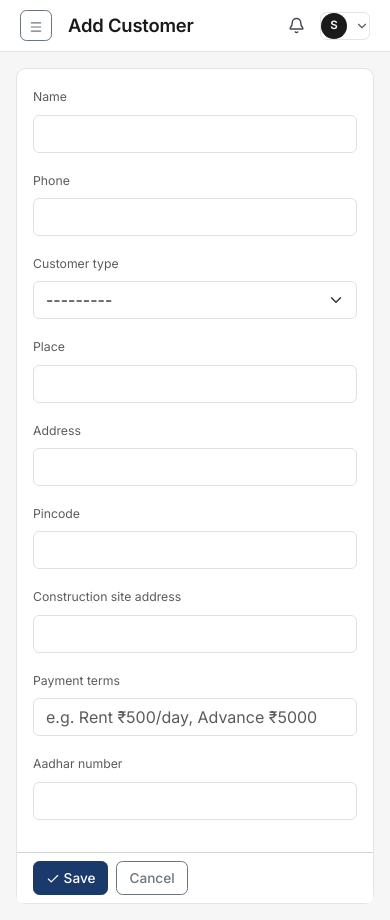
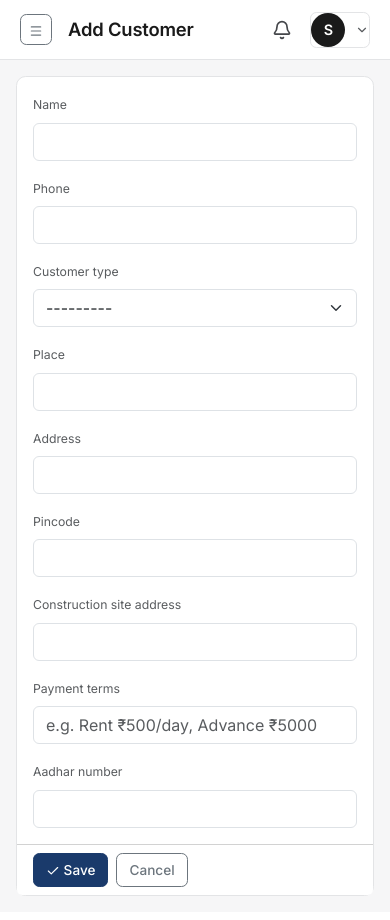
Before and after one commit to aravindarcbe/ssmcentringrentals-crm, a Django app: page /customers/new/ in a window 390 px wide. After the commit the page ends 896 px from the top, so only its background shows below. Run offline with Django 5.2, Linux system fonts and the light colour scheme; the visitor is signed in with stand-in values (Sample User, id 1).

Commit message:
UI polish: icon-only row actions, full-page forms, bigger topbar/login, invoice fidelity
- Edit/Delete/Statement buttons on all list pages are now icon-only with
  tooltips instead of text labels.
- Customer/Material/Receipt/Payment/Purchase/Expense/Category add-edit
  forms are now full-page, multi-column responsive layouts instead of
  narrow fixed-width cards.
- Topbar bell and user-menu are visually larger.
- Login page logo, brand name, and tagline are enlarged to match the
  real card's visual weight.
- Invoice header/footer diagonal banding and the Grand Total box now
  closely match docs/branding/ssm-invoice-template.pdf; removed a
  stray floating header accent shape found during verification.

Co-Authored-By: Claude Sonnet 5 <noreply@anthropic.com>
Claude-Session: https://claude.ai/code/session_01FrhKTpTkRuXGTXAry2N8aU

```diff
--- a/webapp/rentals/templates/base.html
+++ b/webapp/rentals/templates/base.html
@@ -187,6 +187,23 @@
         @media (max-width: 575.98px) {
             .topbar-search { display: none; }
         }
+
+        /* Row-action buttons (Edit/Delete/Statement etc.) as icons, not text
+           labels — a square button sized to match the existing .btn-sm row
+           height, with a tooltip (title attr) carrying the label instead. */
+        .btn-icon {
+            display: inline-flex; align-items: center; justify-content: center;
+            width: 30px; height: 30px; padding: 0; border-radius: 0.35rem; flex-shrink: 0;
+        }
+        .btn-icon svg { width: 15px; height: 15px; }
+
+        /* Topbar: slightly larger notification bell + user menu, per feedback
+           that the top-right felt too small relative to everything else. */
+        .topbar .icon-btn { width: 40px; height: 40px; }
+        .topbar .icon-btn svg { width: 20px; height: 20px; }
+        .topbar .user-pill { padding: 0.35rem 0.8rem 0.35rem 0.35rem; gap: 0.6rem; }
+        .topbar .user-pill .user-avatar { width: 34px; height: 34px; font-size: 0.9rem; }
+        .topbar .user-pill .small { font-size: 0.88rem; }
     </style>
 </head>
 <body>
--- a/webapp/rentals/templates/rentals/_category_rows.html
+++ b/webapp/rentals/templates/rentals/_category_rows.html
@@ -9,11 +9,11 @@
                 <tr>
                     <td>{{ c.name }}</td>
                     <td class="text-end">
-                        <a href="{% url 'rentals:category_edit' c.pk %}" class="btn btn-sm btn-outline-secondary">Edit</a>
-                        <button type="button" class="btn btn-sm btn-outline-secondary text-danger"
+                        <a href="{% url 'rentals:category_edit' c.pk %}" class="btn btn-sm btn-icon btn-outline-secondary" title="Edit"><i data-lucide="pencil"></i></a>
+                        <button type="button" class="btn btn-sm btn-icon btn-outline-secondary text-danger" title="Delete"
                                 hx-delete="{% url 'rentals:category_delete' c.pk %}"
                                 hx-confirm="Delete {{ c.name }}?"
-                                hx-target="closest tr" hx-swap="outerHTML swap:0.15s">Delete</button>
+                                hx-target="closest tr" hx-swap="outerHTML swap:0.15s"><i data-lucide="trash-2"></i></button>
                     </td>
                 </tr>
                 {% empty %}
--- a/webapp/rentals/templates/rentals/_expense_rows.html
+++ b/webapp/rentals/templates/rentals/_expense_rows.html
@@ -14,11 +14,11 @@
                     <td class="money-negative">₹{{ e.amount|money }}</td>
                     <td>{{ e.get_payment_mode_display }}</td>
                     <td class="text-end">
-                        <a href="{% url 'rentals:expense_edit' e.pk %}" class="btn btn-sm btn-outline-secondary">Edit</a>
-                        <button type="button" class="btn btn-sm btn-outline-secondary text-danger"
+                        <a href="{% url 'rentals:expense_edit' e.pk %}" class="btn btn-sm btn-icon btn-outline-secondary" title="Edit"><i data-lucide="pencil"></i></a>
+                        <button type="button" class="btn btn-sm btn-icon btn-outline-secondary text-danger" title="Delete"
                                 hx-delete="{% url 'rentals:expense_delete' e.pk %}"
                                 hx-confirm="Delete this expense?"
-                                hx-target="closest tr" hx-swap="outerHTML swap:0.15s">Delete</button>
+                                hx-target="closest tr" hx-swap="outerHTML swap:0.15s"><i data-lucide="trash-2"></i></button>
                     </td>
                 </tr>
                 {% empty %}
--- a/webapp/rentals/templates/rentals/_material_rows.html
+++ b/webapp/rentals/templates/rentals/_material_rows.html
@@ -15,11 +15,11 @@
                     <td class="{% if m.available_count <= 0 %}money-negative{% endif %}">{{ m.available_count }}</td>
                     <td>{{ m.total_stock_count }}</td>
                     <td class="text-end">
-                        <a href="{% url 'rentals:material_edit' m.pk %}" class="btn btn-sm btn-outline-secondary">Edit</a>
-                        <button type="button" class="btn btn-sm btn-outline-secondary text-danger"
+                        <a href="{% url 'rentals:material_edit' m.pk %}" class="btn btn-sm btn-icon btn-outline-secondary" title="Edit"><i data-lucide="pencil"></i></a>
+                        <button type="button" class="btn btn-sm btn-icon btn-outline-secondary text-danger" title="Delete"
                                 hx-delete="{% url 'rentals:material_delete' m.pk %}"
                                 hx-confirm="Delete {{ m.size_label }}?"
-                                hx-target="closest tr" hx-swap="outerHTML swap:0.15s">Delete</button>
+                                hx-target="closest tr" hx-swap="outerHTML swap:0.15s"><i data-lucide="trash-2"></i></button>
                     </td>
                 </tr>
                 {% empty %}
--- a/webapp/rentals/templates/rentals/_payment_rows.html
+++ b/webapp/rentals/templates/rentals/_payment_rows.html
@@ -14,11 +14,11 @@
                     <td class="money-negative">₹{{ p.amount|money }}</td>
                     <td>{{ p.get_payment_mode_display }}</td>
                     <td class="text-end">
-                        <a href="{% url 'rentals:payment_edit' p.pk %}" class="btn btn-sm btn-outline-secondary">Edit</a>
-                        <button type="button" class="btn btn-sm btn-outline-secondary text-danger"
+                        <a href="{% url 'rentals:payment_edit' p.pk %}" class="btn btn-sm btn-icon btn-outline-secondary" title="Edit"><i data-lucide="pencil"></i></a>
+                        <button type="button" class="btn btn-sm btn-icon btn-outline-secondary text-danger" title="Delete"
                                 hx-delete="{% url 'rentals:payment_delete' p.pk %}"
                                 hx-confirm="Delete this payment?"
-                                hx-target="closest tr" hx-swap="outerHTML swap:0.15s">Delete</button>
+                                hx-target="closest tr" hx-swap="outerHTML swap:0.15s"><i data-lucide="trash-2"></i></button>
                     </td>
                 </tr>
                 {% empty %}
--- a/webapp/rentals/templates/rentals/_purchase_rows.html
+++ b/webapp/rentals/templates/rentals/_purchase_rows.html
@@ -16,11 +16,11 @@
                     <td>₹{{ p.rate|money }}</td>
                     <td class="money-negative">₹{{ p.amount|money }}</td>
                     <td class="text-end">
-                        <a href="{% url 'rentals:purchase_edit' p.pk %}" class="btn btn-sm btn-outline-secondary">Edit</a>
-                        <button type="button" class="btn btn-sm btn-outline-secondary text-danger"
+                        <a href="{% url 'rentals:purchase_edit' p.pk %}" class="btn btn-sm btn-icon btn-outline-secondary" title="Edit"><i data-lucide="pencil"></i></a>
+                        <button type="button" class="btn btn-sm btn-icon btn-outline-secondary text-danger" title="Delete"
                                 hx-delete="{% url 'rentals:purchase_delete' p.pk %}"
                                 hx-confirm="Delete this purchase?"
-                                hx-target="closest tr" hx-swap="outerHTML swap:0.15s">Delete</button>
+                                hx-target="closest tr" hx-swap="outerHTML swap:0.15s"><i data-lucide="trash-2"></i></button>
                     </td>
                 </tr>
                 {% empty %}
--- a/webapp/rentals/templates/rentals/_receipt_rows.html
+++ b/webapp/rentals/templates/rentals/_receipt_rows.html
@@ -14,11 +14,11 @@
                     <td class="money-positive">₹{{ r.amount|money }}</td>
                     <td>{{ r.get_payment_mode_display }}</td>
                     <td class="text-end">
-                        <a href="{% url 'rentals:receipt_edit' r.pk %}" class="btn btn-sm btn-outline-secondary">Edit</a>
-                        <button type="button" class="btn btn-sm btn-outline-secondary text-danger"
+                        <a href="{% url 'rentals:receipt_edit' r.pk %}" class="btn btn-sm btn-icon btn-outline-secondary" title="Edit"><i data-lucide="pencil"></i></a>
+                        <button type="button" class="btn btn-sm btn-icon btn-outline-secondary text-danger" title="Delete"
                                 hx-delete="{% url 'rentals:receipt_delete' r.pk %}"
                                 hx-confirm="Delete this receipt?"
-                                hx-target="closest tr" hx-swap="outerHTML swap:0.15s">Delete</button>
+                                hx-target="closest tr" hx-swap="outerHTML swap:0.15s"><i data-lucide="trash-2"></i></button>
                     </td>
                 </tr>
                 {% empty %}
--- a/webapp/rentals/templates/rentals/customer_form.html
+++ b/webapp/rentals/templates/rentals/customer_form.html
@@ -3,62 +3,70 @@
 {% block page_title %}{% if object %}Edit{% else %}Add{% endif %} Customer{% endblock %}
 {% block content %}
 
-<form method="post" class="card" style="max-width:560px">
+<form method="post" class="card">
     {% csrf_token %}
     <div class="card-body">
         {{ form.non_field_errors }}
         {% if object %}
-        <div class="mb-3">
+        <div class="row g-3 mb-3">
+            <div class="col-md-4">
                 <label class="form-label small text-muted">Customer ID</label>
                 <input type="text" class="form-control" value="{{ object.customer_id }}" disabled>
             </div>
+        </div>
         {% endif %}
-        <div class="mb-3">
+        <div class="row g-3 mb-3">
+            <div class="col-md-6">
                 <label class="form-label small text-muted">Name</label>
                 {{ form.name }}
                 {{ form.name.errors }}
             </div>
-        <div class="mb-3">
+            <div class="col-md-3">
                 <label class="form-label small text-muted">Phone</label>
                 {{ form.phone }}
                 {{ form.phone.errors }}
             </div>
-        <div class="mb-3">
+            <div class="col-md-3">
                 <label class="form-label small text-muted">Customer type</label>
                 {{ form.customer_type }}
                 {{ form.customer_type.errors }}
             </div>
-        <div class="mb-3">
+        </div>
+        <div class="row g-3 mb-3">
+            <div class="col-md-5">
                 <label class="form-label small text-muted">Place</label>
                 {{ form.place }}
                 {{ form.place.errors }}
             </div>
-        <div class="row g-3 mb-3">
-            <div class="col-md-8">
+            <div class="col-md-5">
                 <label class="form-label small text-muted">Address</label>
                 {{ form.address }}
                 {{ form.address.errors }}
             </div>
-            <div class="col-md-4">
+            <div class="col-md-2">
                 <label class="form-label small text-muted">Pincode</label>
                 {{ form.pincode }}
                 {{ form.pincode.errors }}
             </div>
         </div>
-        <div class="mb-3">
+        <div class="row g-3 mb-3">
+            <div class="col-md-6">
                 <label class="form-label small text-muted">Construction site address</label>
                 {{ form.construction_site_address }}
                 {{ form.construction_site_address.errors }}
             </div>
-        <div class="mb-3">
+            <div class="col-md-6">
                 <label class="form-label small text-muted">Payment terms</label>
                 {{ form.payment_terms }}
                 {{ form.payment_terms.errors }}
             </div>
-        <div class="mb-3">
+        </div>
+        <div class="row g-3">
+            <div class="col-md-4">
                 <label class="form-label small text-muted">Aadhar number</label>
                 {{ form.aadhar_number }}
                 {{ form.aadhar_number.errors }}
+            </div>
         </div>
     </div>
     <div class="card-footer bg-white d-flex gap-2">
```
Also changed, not shown: webapp/rentals/templates/rentals/_customer_rows.html (+4 -4 lines), webapp/rentals/templates/rentals/category_form.html (+7 -5 lines), webapp/rentals/templates/rentals/expense_form.html (+10 -6 lines), webapp/rentals/templates/rentals/invoice.html (+17 -8 lines), webapp/rentals/templates/rentals/login.html (+12 -12 lines), webapp/rentals/templates/rentals/material_form.html (+14 -8 lines), webapp/rentals/templates/rentals/payment_form.html (+10 -6 lines), webapp/rentals/templates/rentals/purchase_form.html (+14 -8 lines), webapp/rentals/templates/rentals/receipt_form.html (+10 -6 lines). Lines whose indentation alone changed are shown as unchanged.
